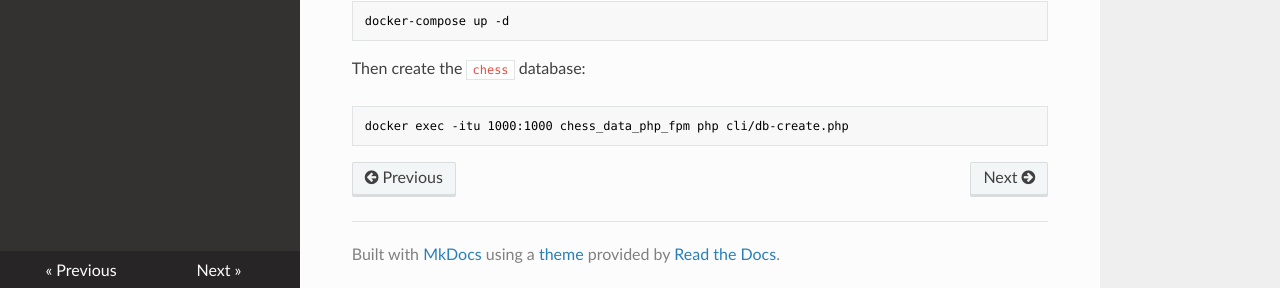
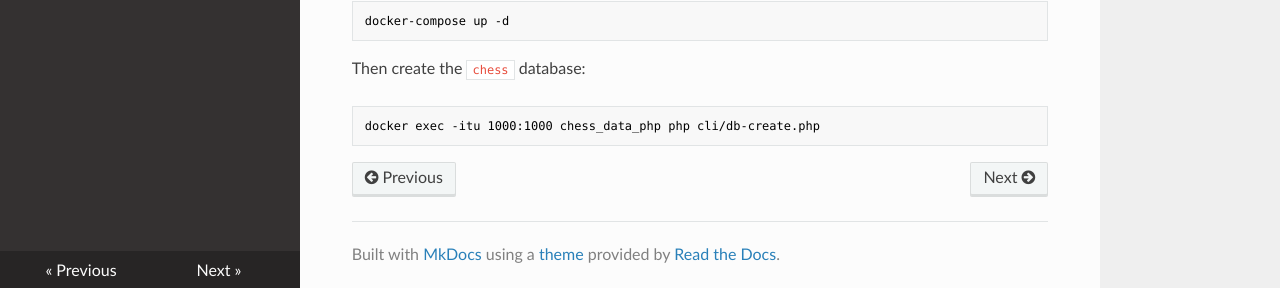
Before and after one commit to chesslablab/chess-data, an MkDocs documentation site: the page built from docs/installation.md, in a window 1280 px wide and 1228 px high. Shown: the part 937-1225 px from the top of the window. Built offline with MkDocs 1.6.1, drawn with Linux system fonts in a browser that asks for light colours; nearby versions of some CDN libraries.

Commit message:
Renamed php_fpm as php

````diff
--- a/docker-compose.yml
+++ b/docker-compose.yml
@@ -1,9 +1,7 @@
-version: "3.8"
-
 services:
-  php_fpm:
+  php:
       build: .
-      container_name: chess_data_php_fpm
+      container_name: chess_data_php
       restart: always
       volumes:
           - ./:/usr/share/chess-data
--- a/docs/installation.md
+++ b/docs/installation.md
@@ -46,5 +46,5 @@
 Then create the `chess` database:
 
 ```text
-docker exec -itu 1000:1000 chess_data_php_fpm php cli/db-create.php
+docker exec -itu 1000:1000 chess_data_php php cli/db-create.php
 ```
````
